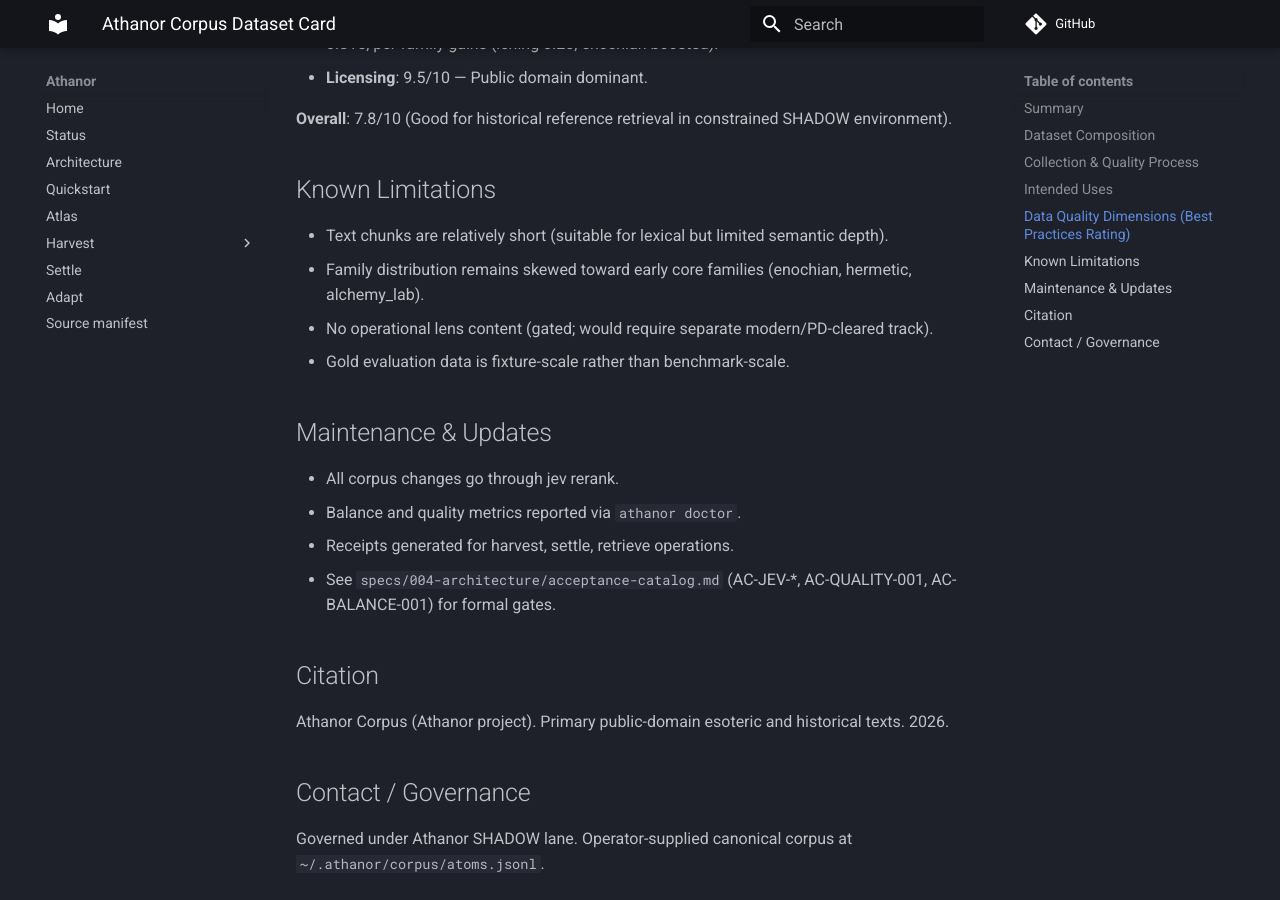
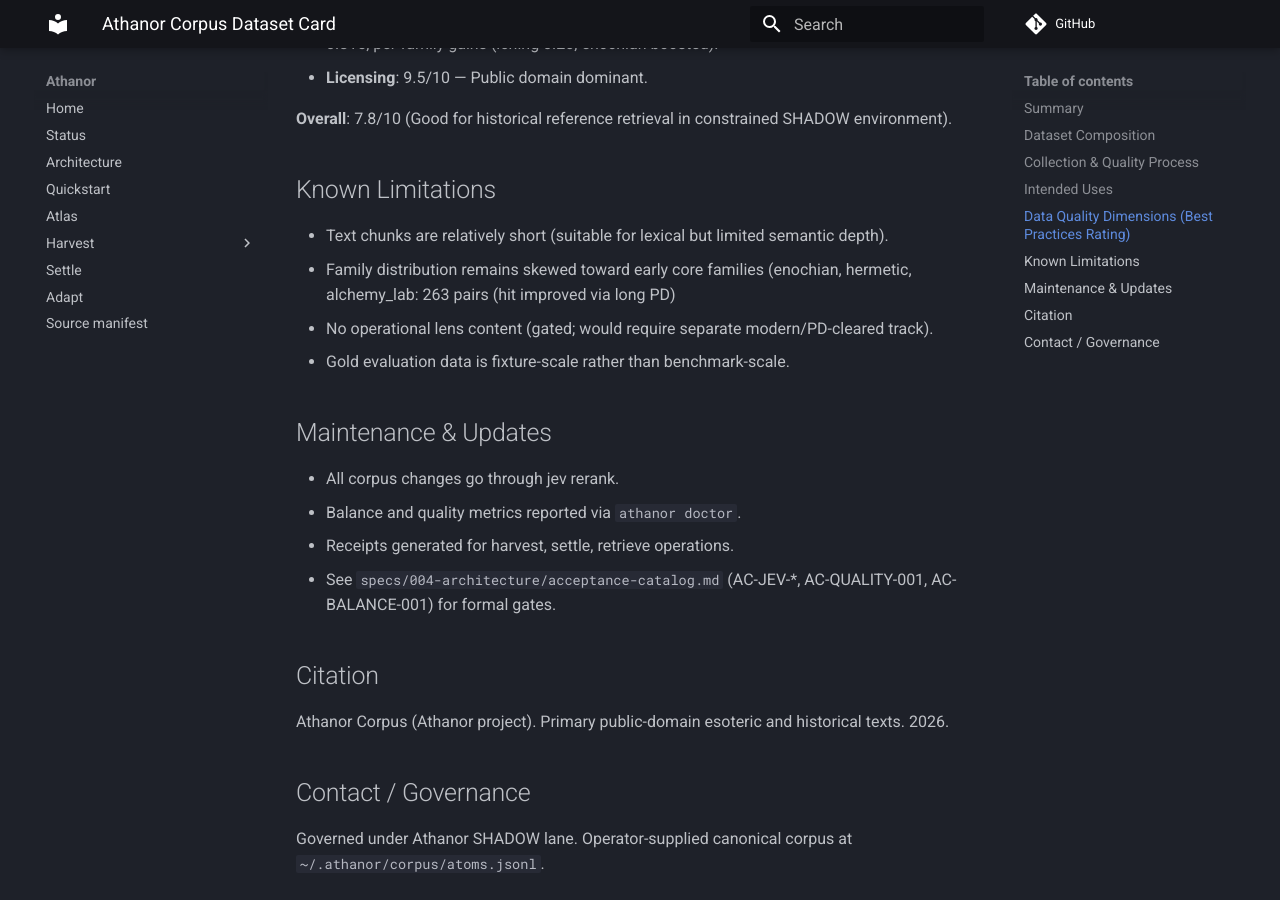
Before and after one commit to scrimshawlife-ctrl/Athanor, an MkDocs documentation site: the page built from docs/dataset-card.md, in a window 1280 px wide and 900 px high, scrolled down 2091 px. Built offline with MkDocs 1.6.1 and Material for MkDocs 9.7.7, drawn with Linux system fonts in a browser that asks for light colours; comment, search, counter and statistics services are not loaded.

Commit message:
docs: sync dataset-card with 3510 atoms / 1059 pairs, min pair 6, hit 0.4721 ndcg 0.893

```diff
--- a/docs/dataset-card.md
+++ b/docs/dataset-card.md
@@ -63,7 +63,7 @@
 ## Known Limitations
 
 - Text chunks are relatively short (suitable for lexical but limited semantic depth).
-- Family distribution remains skewed toward early core families (enochian, hermetic, alchemy_lab).
+- Family distribution remains skewed toward early core families (enochian, hermetic, alchemy_lab: 263 pairs (hit improved via long PD)
 - No operational lens content (gated; would require separate modern/PD-cleared track).
 - Gold evaluation data is fixture-scale rather than benchmark-scale.
 
```
